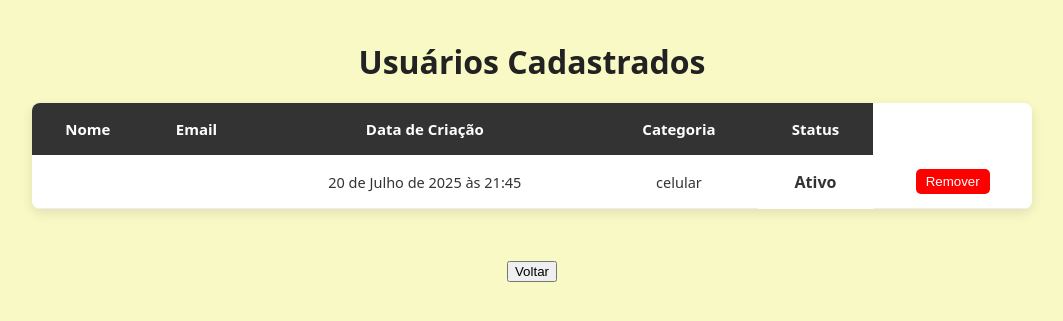
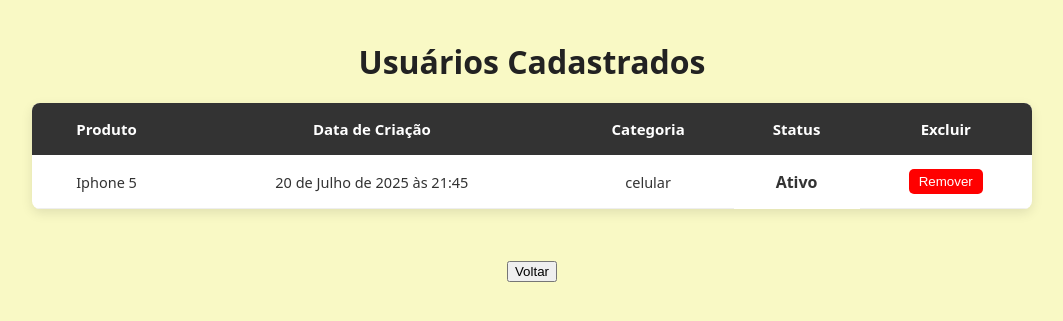
Before and after one commit to Gustagoal/senai_django, a Django app: page /usuarios/ in a window 1280 px wide. Shown: the top 321 px of the page, without its empty margins (108-1171 px from the left). Run offline with Django 5.2, Linux system fonts and the light colour scheme; data comes from the database, SQL or seed files in the repository; both versions use the stored data as it was after the commit.

Commit message:
subindo as alterações do html

```diff
--- a/eletronicos/templates/eletronicos/usuarios.html
+++ b/eletronicos/templates/eletronicos/usuarios.html
@@ -16,19 +16,18 @@
     <table>
         <thead>
             <tr>
-                <th>Nome</th>
-                <th>Email</th>
+                <th>Produto</th>
                 <th>Data de Criação</th>
                 <th>Categoria</th>
                 <th>Status</th>
+                <th>Excluir</th>
             </tr>
         </thead>
         <tbody>
             {% for usuario in usuarios %}
             <tr>
                 <td>
-                    {{ usuario.nome }}</td>
-                <td>{{ usuario.email }}</td>
+                {{ usuario.produto }}</td>
                 <td>{{ usuario.data_criacao }}</td>
                 <td>{{ usuario.categorias}}</td>
                 <th>{%if usuario.status %}
```
Also changed, not shown: db.sqlite3, 1 other file.
